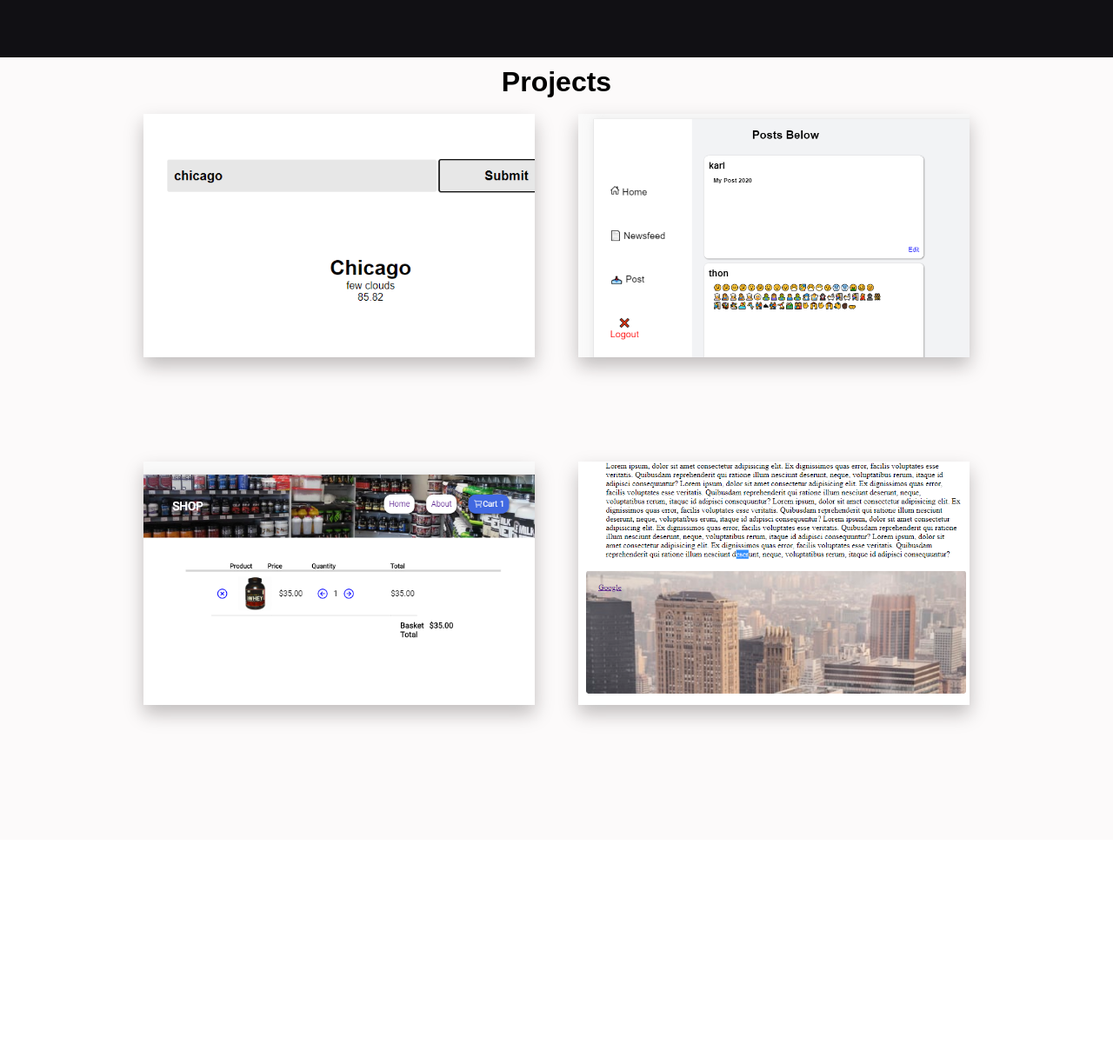
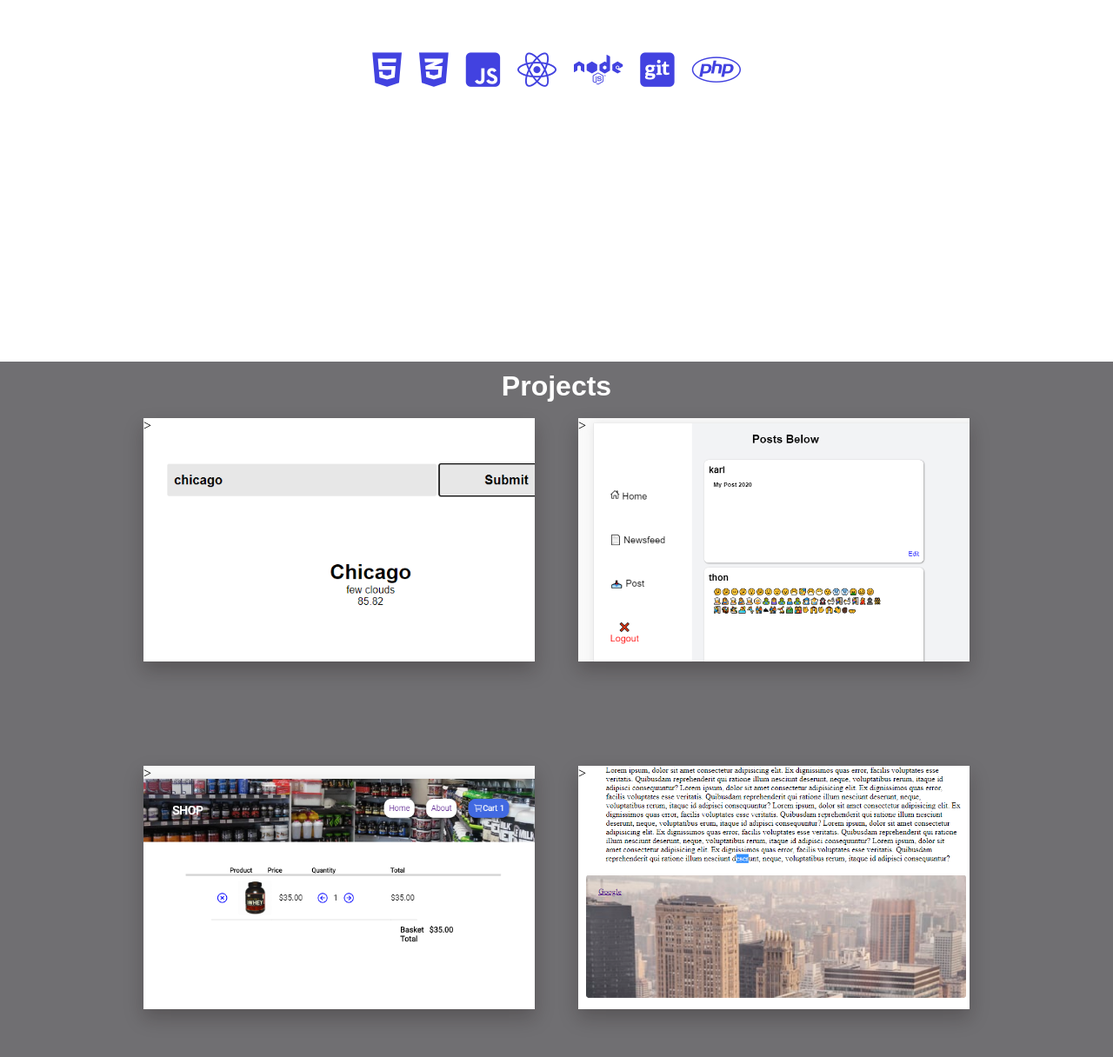
Before and after one commit to Joe-Powell/portfolio_react, a React (Create React App) app: page / in a window 1280 px wide. Shown: the part 1434-2650 px from the top of the page at 87% size. Before the commit the page ends 2500 px from the top, so only its background shows below. Built offline with nearby package versions, Linux system fonts and the light colour scheme.

Commit message:
add updates

```diff
--- a/package.json
+++ b/package.json
@@ -7,11 +7,13 @@
     "@testing-library/jest-dom": "^4.2.4",
     "@testing-library/react": "^9.5.0",
     "@testing-library/user-event": "^7.2.1",
+    "aos": "^2.3.4",
     "react": "^16.13.1",
     "react-browser-router": "^2.1.2",
     "react-dom": "^16.13.1",
     "react-router-dom": "^5.2.0",
-    "react-scripts": "3.4.3"
+    "react-scripts": "3.4.3",
+    "scrollreveal": "^4.0.7"
   },
   "scripts": {
     "start": "react-scripts start",
--- a/public/index.html
+++ b/public/index.html
@@ -8,8 +8,13 @@
   <meta name="theme-color" content="#000000" />
   <meta name="description" content="Web site created using create-react-app" />
   <link rel="apple-touch-icon" href="%PUBLIC_URL%/logo192.png" />
+  <link rel="manifest" href="%PUBLIC_URL%/manifest.json" />
 
-  <link rel="manifest" href="%PUBLIC_URL%/manifest.json" />
+
+  <script src="https://kit.fontawesome.com/871b467013.js" crossorigin="anonymous"></script>
+
+
+
 
   <title>Hello World</title>
 </head>
@@ -24,6 +29,11 @@
 
   <script src="https://unpkg.com/ionicons@5.1.2/dist/ionicons.js"></script>
 
+  <script src="https://unpkg.com/aos@next/dist/aos.js"></script>
+  <script>
+    AOS.init();
+  </script>
+
 </body>
 
 </html>
--- a/src/App.js
+++ b/src/App.js
@@ -4,8 +4,10 @@ import Third from './components/Third';
 import Fourth from './components/Fourth';
 import Fifth from './components/Fifth';
 import Footer from './components/Footer';
+
 import { BrowserRouter, Route, Switch } from 'react-router-dom';
 import './css/style.css';
+
 
 function App() {
 
--- a/src/components/Fifth.js
+++ b/src/components/Fifth.js
@@ -4,17 +4,17 @@ function Fifth() {
     return (
 
         <div className='container5'>
-            <h1>Projects</h1>
+            <h1 >Projects</h1>
             <div className='containProjects'>
 
-                <div className='parent1 parent' parent>
+                <div className='parent1 parent' data-aos="fade-right" data-aos-offset="400" data-aos-duration="2000" data-aos-once="true"> >
                     <div className='overlay'>
                         <h2><a href='https://github.com/Joe-Powell/WeatherApp' target='_blank'>See Code</a></h2>
                         <h2><a href='http://joe-powell.com/WeatherApp/' target='_blank'>Live Project</a></h2>
                     </div>
                 </div>
 
-                <div className='parent2 parent'>
+                <div className='parent2 parent' data-aos="fade-left" data-aos-offset="400" data-aos-duration="2000" data-aos-once="true">>
 
                     <div className='overlay'>
 
@@ -23,14 +23,14 @@ function Fifth() {
                     </div>
                 </div>
 
-                <div className='parent3 parent '>
+                <div className='parent3 parent ' data-aos="fade-right" data-aos-offset="400" data-aos-duration="2000" data-aos-once="true">>
                     <div className='overlay'>
                         <h2><a href='https://github.com/Joe-Powell/shopping-cart-supplements' target='_blank'>See Code</a></h2>
                         <h2><a href='http://joe-powell.com/shoppingCartSupplements/' target='_blank'>Live Project</a></h2>
                     </div>
                 </div>
 
-                <div className='parent4 parent'>
+                <div className='parent4 parent' data-aos="fade-left" data-aos-offset="400" data-aos-duration="2000" data-aos-once="true">>
                     <div className='overlay'>
                         <h2><a href='https://github.com/Joe-Powell/parallaxBuildiings' target='_blank'>See Code</a></h2>
                         <h2><a href='http://joe-powell.com/parallaxProj/' target='_blank'>Live Project</a></h2>
--- a/src/components/Footer.js
+++ b/src/components/Footer.js
@@ -14,16 +14,16 @@ export default function Footer() {
                         <p>Linkedin</p>
                     </a>
                 </div>
-                <div>
+                <div class='githubdiv'>
                     <a href='https://github.com/Joe-Powell' target="_blank">
                         <ion-icon name="logo-github"></ion-icon>
-                        <p>Github</p>
+                        <p>Github </p>
                     </a>
+                    <p class='copyright'> Copyright © Joseph Powell 2020</p>
                 </div>
 
             </div>
 
-            <p class='copyright'> Copyright © Joseph Powell 2020</p>
 
         </footer >
     )
--- a/src/components/Fourth.js
+++ b/src/components/Fourth.js
@@ -1,19 +1,42 @@
-import React from 'react'
+import React, { useEffect } from 'react';
+import AOS from 'aos';
+import 'aos/dist/aos.css';
 
 function Fourth() {
+
+    useEffect(() => {
+        AOS.init({});
+    }, []);
+
     return (
-        <div className='container4'>
-            <p>I am a well rounded Web Developer
+        <div className='container4' >
+            <p data-aos="fade-right" data-aos-offset="200" data-aos-duration="2000" data-aos-easing="ease-in-out" data-aos-once="true"> I am a well rounded Web Developer
             that develops responsive, customized, and scaleable websites.
             I'm looking for a front-end position within the industry where I
             can continue to grow and learn, however I do have some knowledge
             with the back-end using Node.js and Php as well.
+        </p>
+
+
+            <div class='technologies' >
+                <i class="fab fa-html5"></i>
+                <i class="fab fa-css3-alt"></i>
+                <i class="fab fa-js-square"></i>
+                <i class="fab fa-react"></i>
+
+                <i class="fab fa-node"></i>
+                <i class="fab fa-git-square"></i>
+                <i class="fab fa-php"></i>
 
 
 
-            </p>
-        </div>
+
+            </div>
+
+        </div >
     )
+
+
 }
 
 export default Fourth
--- a/src/components/Second.js
+++ b/src/components/Second.js
@@ -1,11 +1,18 @@
-import React from 'react';
+import React, { useEffect } from 'react';
+import AOS from 'aos';
+import 'aos/dist/aos.css';
 
 
 
 function Second() {
+    useEffect(() => {
+        AOS.init({});
+    }, []);
+
+
     return (
-        <div className='container2'>
-            <div className='title'>
+        <div className='container2'  >
+            <div className='title' data-aos="fade-right" data-aos-offset="400" data-aos-duration="3000">
                 <h1>Joe Powell</h1>
                 <h2>Web Developer</h2><br></br>
 
--- a/src/css/style.css
+++ b/src/css/style.css
@@ -3,14 +3,15 @@
     margin:0;
     box-sizing: border-box;
 }
+
 body {
-   background: white;
+
 }
 
 
 
 .container2 {
-    height: 500px;
+    height: 100vh;
     color: white;
 
 
@@ -43,12 +44,12 @@ body {
 
 .container3 {
     background: rgb(8, 8, 48);
-    height: 100vh;
+    height: 100%;
     width: 100vw;
     position: fixed;
     z-index: -1;
     top:0px;
-    background-image: url('../images/keys3.jpg');
+     background-image: url('../images/keys3.jpg');
     background-repeat: no-repeat;
      background-size: cover;
      color:white;
@@ -58,7 +59,7 @@ body {
 
 
 .container4 {
-    background: rgb(17, 16, 20);
+
     height: 500px;
     width: 100vw;
     margin-top:500px;
@@ -72,14 +73,52 @@ body {
     margin:0px auto;
     color:white;
     line-height: 1.5;
-    font-size:20px;
+    font-size:15px;
+
+    animation-name: cont4P;
+    animation-duration: 5s;
+
 }
+
+ /* @keyframes cont4P{
+    0% {transform:translate(-900px);}
+100% {transform:translate(0); color:red; font-size:20px}
+
+}  */
+
+
+[data-aos="new-animation"] {
+    transform:translate(-900px);
+
+
+
+}
+
+[data-aos="new-animation"].aos-animate {
+    transform:translate(0);
+
+  }
+
+  .container4 .technologies {
+
+      width: fit-content;
+      height: fit-content;
+      margin: 60px auto;
+  }
+
+.container4 .fab {
+    font-size: 45px;
+    padding: 0px 10px;
+    color: rgb(66, 66, 224);
+}
+
 
 .container5 {
     height:fit-content;
     width: 100vw;
     padding:50px;
-    background: rgb(252, 250, 250);
+    background: rgba(17, 16, 20, 0.6);
+    margin: 50px auto;
      display: flex;
      position: relative;
 }
@@ -90,6 +129,7 @@ body {
     width:100%;
     text-align: center;
     font-family: sans-serif;
+    color: white;
 
 
 }
@@ -146,6 +186,7 @@ body {
 
    .overlay {
     position: absolute;
+    top:0;
     z-index: 2;
     display: flex;
     justify-content: space-around;
@@ -155,6 +196,7 @@ body {
     transition: 1s ease-in-out ;
     background: rgba(202, 190, 190, 0.99);
     box-shadow: 0 10px 20px rgba(247, 241, 241, 0.26);
+
     /* border: 2px solid yellow; */
 }
 
@@ -191,26 +233,32 @@ body {
     margin:5px auto;
 }
 
-footer {
-    width: 100vw;
-    height:100px;
-    color: white;
-    display: flex;
-    justify-content: space-between;
 
 
-
-}
-
 footer .container {
+    color: white;
     width:fit-content;
     height: 100px;
     display: flex;
     justify-content: space-between;
-
+    height: 100px;
     flex-direction: column;
     padding:15px;
+
+
+    animation-name: footerCont;
+    animation-duration: 2s;
 }
+
+
+/* @keyframes footerCont {
+
+    0% {transform:translateY(300px);}
+    100% {transform:translateY(0); }
+
+
+
+} */
 
 footer p {
     display: inline-block;
@@ -232,17 +280,27 @@ footer ion-icon {
 
 }
 
+footer .githubdiv {
+    display: flex;
+    width: 95vw;
+    justify-content: space-between;
 
+}
 
 
 
 footer .copyright {
  width: fit-content;
- height:fit-content;
-margin-right: 20px;
-position: relative;
-bottom:-75px;
+ padding-right: 20px;
+
+
  }
+
+
+
+
+
+
 
 
 
@@ -251,7 +309,7 @@ bottom:-75px;
 
 @media screen and (max-width:1050px) {
     .container3 {
-        height:100vh;
+        height: 100%;
         width: 100vw;
 
     }
@@ -302,7 +360,7 @@ bottom:-75px;
     footer .copyright {
 
         width:fit-content;
-        height:fit-content;
+        padding-right: 20px;
 
 
 
@@ -341,7 +399,7 @@ bottom:-75px;
 
     .container3 {
 
-        height: 400px;
+        height: 100%;
         width: 100vw;
         position: fixed;
         z-index: -1;
@@ -359,6 +417,11 @@ bottom:-75px;
 
     .container4 p {
         font-size:14px;
+    }
+
+    .container4 .technologies {
+        width: 90vw;
+        margin: 60px auto;
     }
 
     .container5 {
@@ -385,25 +448,39 @@ bottom:-75px;
 
     }
 
-    footer {
-        background-color: black;
-        height:120px;
-        flex-direction: column;
-    }
 
-    footer .container {
-       padding: 5px 0px 20px 15px;
+
+
+
+
+footer .container {
+    color: white;
+    width:fit-content;
+    height: 100px;
+    display: flex;
+    justify-content: space-between;
+    height: 100px;
+    flex-direction: column;
+    padding:15px;
+    padding: 5px 0px 20px 15px;
+
+
+    animation-name: footerCont;
+    animation-duration: 2s;
+}
+
+    footer .githubdiv  {
+        display: flex;
+        width: 95vw;
+        justify-content: space-between;
 
     }
 
     footer .copyright {
-       width: 100vw;
-       height:fit-content;
-       margin-right: 20px;
-       position: relative;
-       bottom:5px;
-       font-size: x-small;
-        }
+      font-size: x-small;
+      padding-right: 20px;
+
+    }
 
 
 }
```
Also changed, not shown: src/index.js (line endings or trailing spaces), 1 other file (tests, documents, lock files or other folders).
